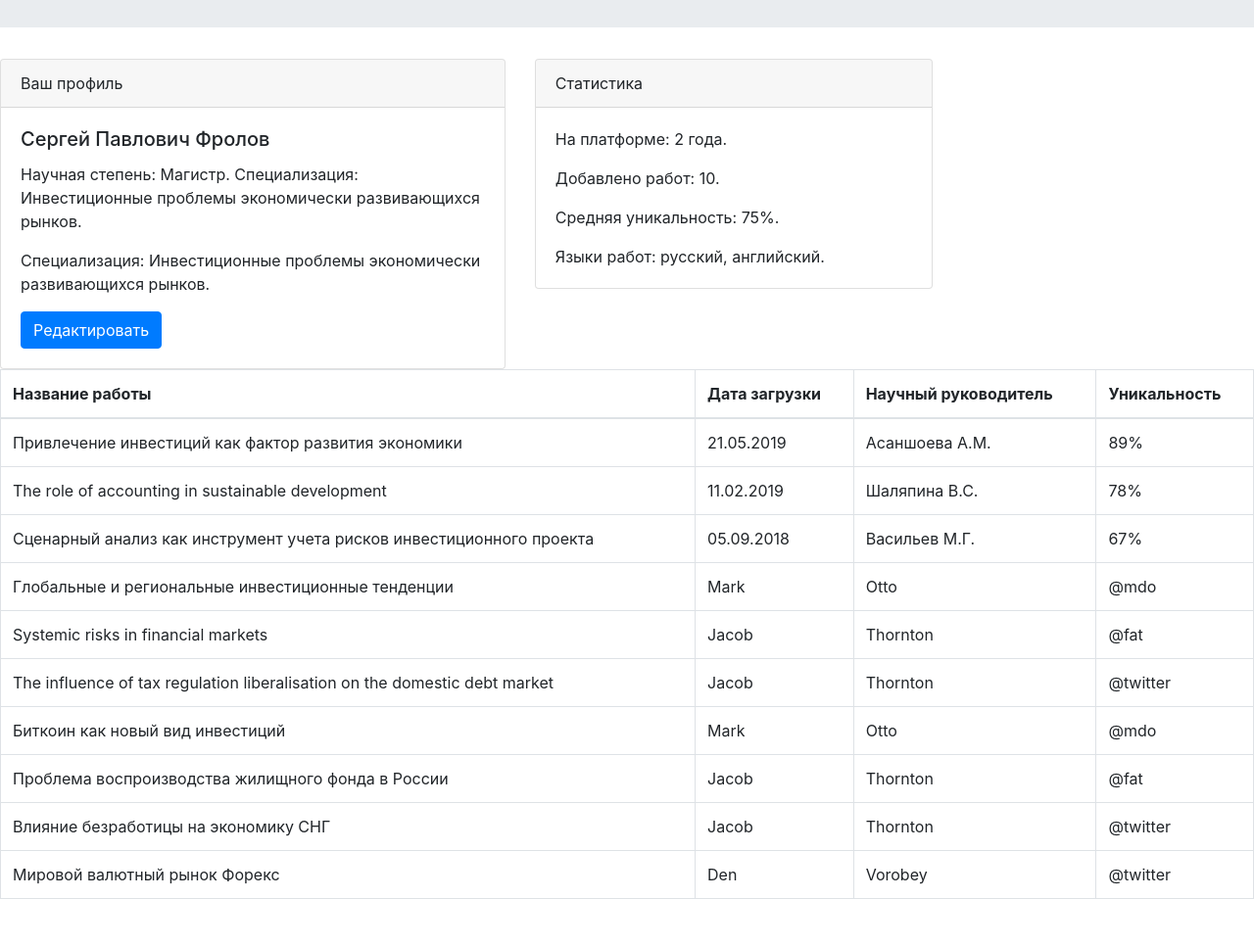
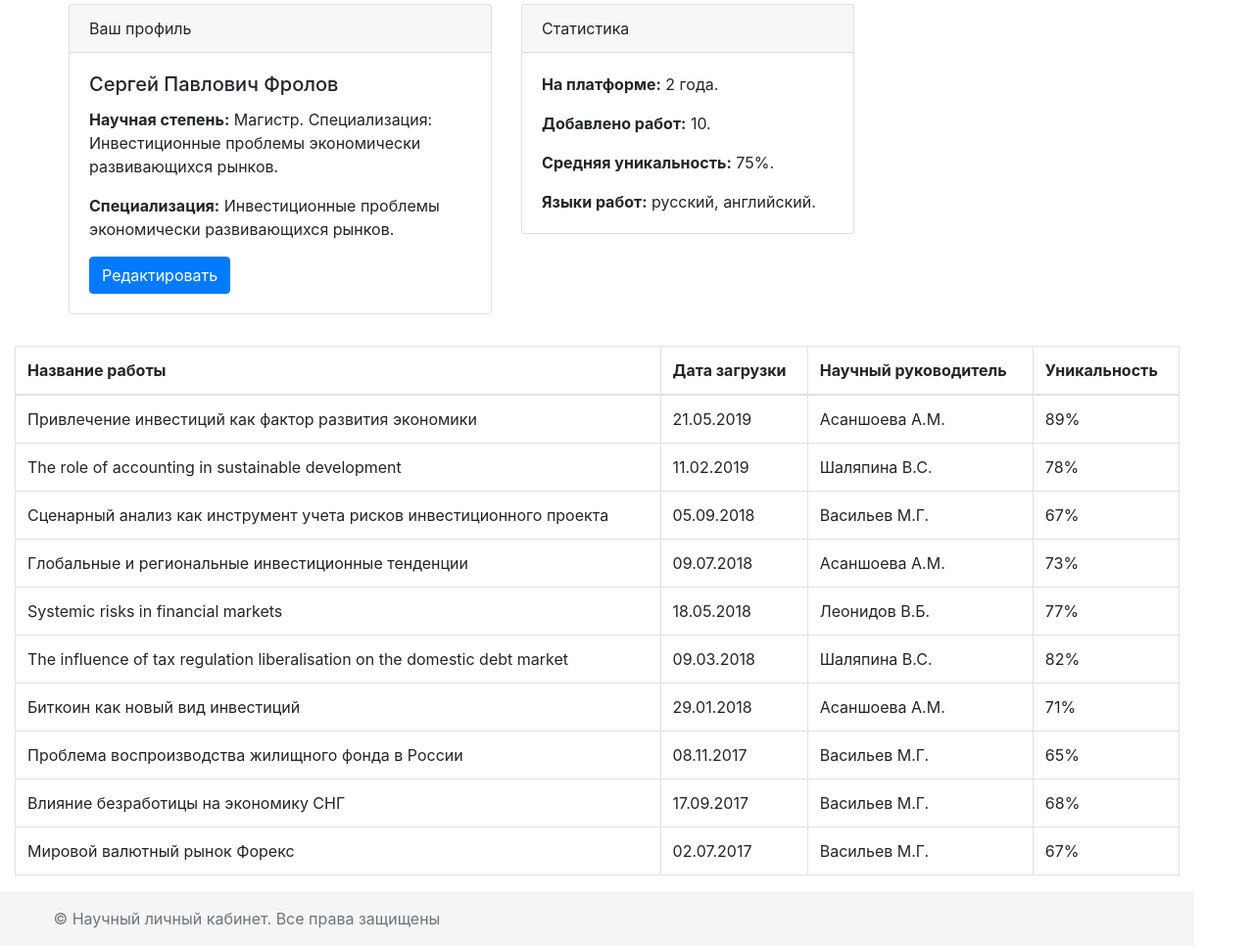
Before and after one commit to DenSpar/learningcss, a plain HTML site: page frameworks/index.html in a window 1280 px wide. Shown: the part 355-1321 px from the top of the page at 98% size. Before the commit the page ends 1289 px from the top, so only its background shows below. Drawn offline with Linux system fonts and the light colour scheme.

Commit message:
commit 2
заебался, ровнее подгонять нет смысла

```diff
--- a/frameworks/index.html
+++ b/frameworks/index.html
@@ -12,15 +12,13 @@
   </head>
 
 
-  <body>
+  <body style="max-width: 1219px">
 	<!--шапка - начало-->
-	<nav class="navbar navbar-expand-lg navbar-dark bg-dark">
+	<nav class="navbar navbar-expand-lg navbar-dark fixed-top bg-dark">
   <a class="navbar-brand" href="#">НЛК</a>
-  <button class="navbar-toggler" type="button" data-toggle="collapse" data-target="#navbarTogglerDemo02" aria-controls="navbarTogglerDemo02" aria-expanded="false" aria-label="Toggle navigation">
-    <span class="navbar-toggler-icon"></span>
-  </button>
 
   <div class="collapse navbar-collapse" id="navbarTogglerDemo02">
+  	<div class="col-lg-12">
     <ul class="navbar-nav mr-auto mt-2 mt-lg-0">
       <li class="nav-item active">
         <a class="nav-link" href="#">Портфолио<span class="sr-only">(current)</span></a>
@@ -32,10 +30,7 @@
         <a class="nav-link" href="#">Помощь<span class="sr-only">(current)</span></a>
       </li>
       </ul>
-    <form class="form-inline my-2 my-lg-0">
-      <input class="form-control mr-sm-2" type="search" placeholder="Search">
-      <button class="btn btn-outline-success my-2 my-sm-0" type="submit">Search</button>
-    </form>
+    </div>
   </div>
 </nav>
 <!--шапка - конец-->
@@ -51,8 +46,9 @@
 </div>
 <!--JUMBOTRON - конец-->
 
-<div class="row">
+
 	<!-- карточки - начало-->
+	<div class="row" style="margin: 32px 55px 0;">
 	  <div class="col-lg-5">
   		<div class="card">
  	 	<!--карточка профиль-->
@@ -61,12 +57,8 @@
 			</div>
  			<div class="card-body">
     			<h5 class="card-title">Сергей Павлович Фролов</h5>
-    <p class="card-text">Научная степень: Магистр. Специализация: Инвестиционные проблемы экономически развивающихся рынков.</p>
-
-    <!--сделать науч.степень и специализацию неизменяемыми-->
-    <!--убрать пробелы между р-->
-
-    <p class="card-text">Специализация: Инвестиционные проблемы экономически развивающихся рынков.</p>
+   				<p class="card-text"><strong>Научная степень:</strong> Магистр. Специализация: Инвестиционные проблемы экономически развивающихся рынков.</p>
+    			<p class="card-text"><strong>Специализация:</strong> Инвестиционные проблемы экономически развивающихся рынков.</p>
      		   	<a href="#" class="btn btn-primary">Редактировать</a>
   			</div>
 		</div>
@@ -79,26 +71,19 @@
 	    Статистика
 	  </div>
 	  <div class="card-body">
-
-  	<!--сделать платформ,добработ,уникальность,язык неизменяемыми-->
-
-    <p class="card-text">На платформе: 2 года.</p>
-    <p class="card-text">Добавлено работ: 10.</p>
-    <p class="card-text">Средняя уникальность: 75%.</p>
-    <p class="card-text">Языки работ: русский, английский.</p>
+   	 <p class="card-text"><strong>На платформе:</strong> 2 года.</p>
+   	 <p class="card-text"><strong>Добавлено работ:</strong> 10.</p>
+   	 <p class="card-text"><strong>Средняя уникальность:</strong> 75%.</p>
+   	 <p class="card-text"><strong>Языки работ:</strong> русский, английский.</p>
 	  </div>
 		</div>
 		</div>
 	</div>
 	<!-- карточки - конец-->
 
-<!-- сделать пропуск строки между карточками и таблицей-->
-
 	<!-- таблица - начало-->
+	<div class="table-responsive-xl" style="margin: 32px 0 0; padding: 0 15px;">
 		<table class="table table-bordered">
-
-		<!-- в таблце заменить шрифт содержимого-->
-
 		 	<thead>
 		    <tr> <!-- строка шапка-->
    		  <th scope="col">Название работы</th>
@@ -128,49 +113,60 @@
 		   </tr>
 	    <tr> <!-- строка 4-->
       <td>Глобальные и региональные инвестиционные тенденции</td>
-      <td>Mark</td>
-      <td>Otto</td>
-      <td>@mdo</td>
+      <td>09.07.2018</td>
+      <td>Асаншоева А.М.</td>
+      <td>73%</td>
 	    </tr>
 	    <tr> <!-- строка 5-->
       <td>Systemic risks in financial markets</td>
-      <td>Jacob</td>
-      <td>Thornton</td>
-      <td>@fat</td>
+      <td>18.05.2018</td>
+      <td>Леонидов В.Б.</td>
+      <td>77%</td>
     	</tr>
 	    <tr> <!-- строка 6-->
       <td>The influence of tax regulation liberalisation on the domestic debt market</td>
-      <td>Jacob</td>
-      <td>Thornton</td>
-      <td>@twitter</td>
+      <td>09.03.2018</td>
+      <td>Шаляпина В.С.</td>
+      <td>82%</td>
     	</tr>
 	    <tr> <!-- строка 7-->
       <td>Биткоин как новый вид инвестиций</td>
-      <td>Mark</td>
-      <td>Otto</td>
-      <td>@mdo</td>
+      <td>29.01.2018</td>
+      <td>Асаншоева А.М.</td>
+      <td>71%</td>
     	</tr>
 	    <tr> <!-- строка 8-->
       <td>Проблема воспроизводства жилищного фонда в России</td>
-      <td>Jacob</td>
-      <td>Thornton</td>
-      <td>@fat</td>
+      <td>08.11.2017</td>
+      <td>Васильев М.Г.</td>
+      <td>65%</td>
     	</tr>
 	    <tr> <!-- строка 9-->
       <td>Влияние безработицы на экономику СНГ</td>
-      <td>Jacob</td>
-      <td>Thornton</td>
-      <td>@twitter</td>
+      <td>17.09.2017</td>
+      <td>Васильев М.Г.</td>
+      <td>68%</td>
     	</tr>
 	    <tr> <!-- строка 10-->
       <td>Мировой валютный рынок Форекс</td>
-      <td>Den</td>
-      <td>Vorobey</td>
-      <td>@twitter</td>
+      <td>02.07.2017</td>
+      <td>Васильев М.Г.</td>
+      <td>67%</td>
     	</tr>
 	  </tbody>
 	  	</table>
-<!-- таблица - конец-->
+	</div>
+<!--таблица - конец-->
+
+
+
+
+<footer class="footer mt-auto py-3" style="background-color: #F5F5F5">
+	<div class="container">
+		<span class="text-muted">© Научный личный кабинет. Все права защищены</span>
+	</div>
+</footer>
+
 
   </body>
 
```
Lines whose indentation alone changed are shown as unchanged.
